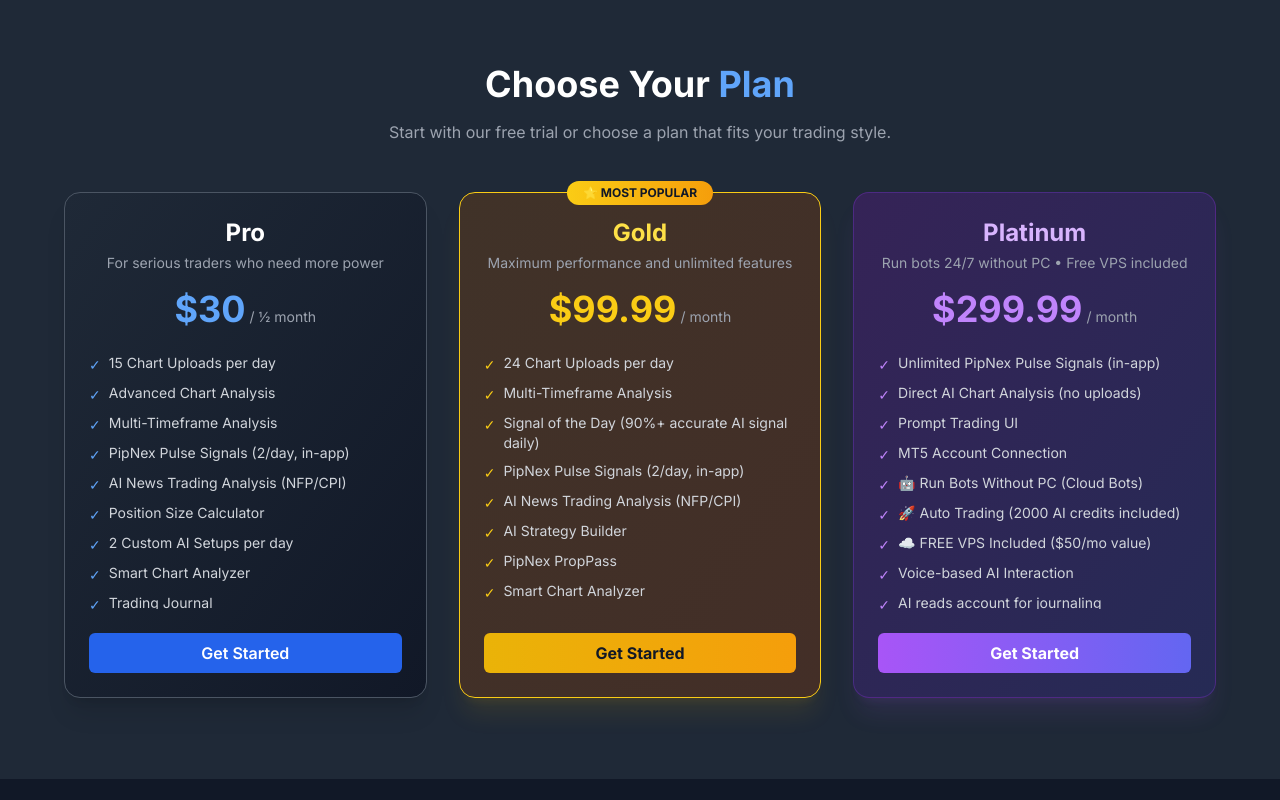
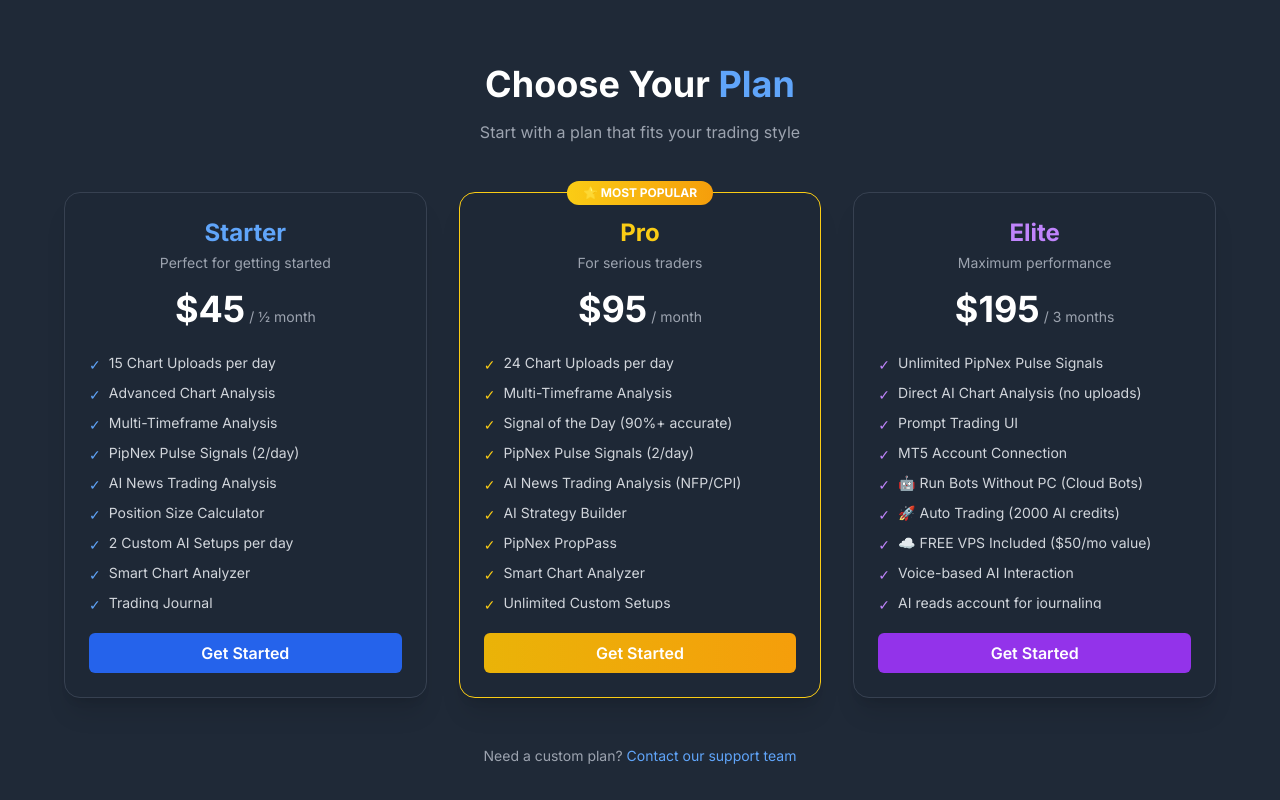
Before and after one commit to Calekyz/pipnex-algo, a Next.js app: page / in a window 1280 px wide. Shown: the part 980-1780 px from the top of the page. Built offline with nearby package versions, Linux system fonts and the light colour scheme; no server answers.

Commit message:
Update page.tsx

```diff
--- a/app/page.tsx
+++ b/app/page.tsx
@@ -16,7 +16,6 @@ export default function HomePage() {
     <div className="min-h-screen">
       {/* ========== HERO SECTION ========== */}
       <section className="relative min-h-screen bg-gradient-to-br from-gray-900 via-gray-800 to-gray-900 overflow-hidden">
-        {/* Background Image with MORE visibility */}
         <div className="absolute inset-0">
           <Image
             src="https://i.postimg.cc/jqNxmpDF/Forex-Trading-and-Chart-Wallpapers-Collection.jpg"
@@ -28,13 +27,11 @@ export default function HomePage() {
           <div className="absolute inset-0 bg-gradient-to-br from-gray-900/85 via-gray-800/75 to-gray-900/85"></div>
         </div>
 
-        {/* Animated Elements */}
         <div className="absolute inset-0 overflow-hidden">
           <div className="absolute top-20 left-20 w-72 h-72 bg-blue-500/10 rounded-full blur-3xl animate-pulse"></div>
           <div className="absolute bottom-20 right-20 w-96 h-96 bg-purple-500/10 rounded-full blur-3xl animate-pulse delay-1000"></div>
         </div>
 
-        {/* Navigation */}
         <nav className="relative z-10 container mx-auto px-4 py-6 flex justify-between items-center">
           <Link href="/" className="flex items-center gap-3">
             <Image
@@ -77,7 +74,6 @@ export default function HomePage() {
           </div>
         </nav>
 
-        {/* Hero Content */}
         <main className="relative z-10 container mx-auto px-4 py-16 md:py-20 text-center">
           <div className="max-w-4xl mx-auto">
             <div className="inline-block bg-white/10 backdrop-blur-sm border border-white/10 rounded-full px-6 py-2 mb-6">
@@ -99,7 +95,7 @@ export default function HomePage() {
               and actionable trading signals for major currency pairs.
             </p>
 
-            {/* Stats - Horizontal after title */}
+            {/* Stats */}
             <div className="flex flex-wrap justify-center gap-8 md:gap-12 mb-10">
               <div className="text-center">
                 <div className="text-3xl md:text-4xl font-bold text-blue-400">3K+</div>
@@ -115,7 +111,6 @@ export default function HomePage() {
               </div>
             </div>
 
-            {/* Start Trading Button - Yellow/Orange Gradient */}
             <Link href="/sign-up">
               <Button
                 size="lg"
@@ -178,49 +173,52 @@ export default function HomePage() {
         </div>
       </section>
 
-      {/* ========== PRICING SECTION ========== */}
+      {/* ========== PRICING SECTION (UPDATED) ========== */}
       <section id="pricing" className="py-16 md:py-20 bg-gray-800 border-t border-gray-700">
         <div className="container mx-auto px-4">
           <h2 className="text-3xl md:text-4xl font-bold text-white text-center mb-4">
             Choose Your <span className="text-blue-400">Plan</span>
           </h2>
           <p className="text-gray-400 text-center max-w-2xl mx-auto mb-12">
-            Start with our free trial or choose a plan that fits your trading style.
+            Start with a plan that fits your trading style
           </p>
 
           <div className="grid grid-cols-1 md:grid-cols-3 gap-8 max-w-6xl mx-auto">
-            {/* Pro Plan - Blue/Silver */}
-            <PricingCardPro
-              name="Pro"
-              description="For serious traders who need more power"
-              price="$30"
+            {/* Starter Plan – Blue/Silver */}
+            <PricingCard
+              name="Starter"
+              description="Perfect for getting started"
+              price="$45"
               period="/ ½ month"
               features={[
                 "15 Chart Uploads per day",
                 "Advanced Chart Analysis",
                 "Multi-Timeframe Analysis",
-                "PipNex Pulse Signals (2/day, in-app)",
-                "AI News Trading Analysis (NFP/CPI)",
+                "PipNex Pulse Signals (2/day)",
+                "AI News Trading Analysis",
                 "Position Size Calculator",
                 "2 Custom AI Setups per day",
                 "Smart Chart Analyzer",
                 "Trading Journal",
                 "24/7 Priority Support",
               ]}
+              planKey="starter"
               popular={false}
+              color="blue"
+              buttonText="Get Started"
             />
 
-            {/* Gold Plan - Gold/Yellow */}
-            <PricingCardGold
-              name="Gold"
-              description="Maximum performance and unlimited features"
-              price="$99.99"
+            {/* Pro Plan – Gold/Yellow */}
+            <PricingCard
+              name="Pro"
+              description="For serious traders"
+              price="$95"
               period="/ month"
               features={[
                 "24 Chart Uploads per day",
                 "Multi-Timeframe Analysis",
-                "Signal of the Day (90%+ accurate AI signal daily)",
-                "PipNex Pulse Signals (2/day, in-app)",
+                "Signal of the Day (90%+ accurate)",
+                "PipNex Pulse Signals (2/day)",
                 "AI News Trading Analysis (NFP/CPI)",
                 "AI Strategy Builder",
                 "PipNex PropPass",
@@ -228,22 +226,25 @@ export default function HomePage() {
                 "Unlimited Custom Setups",
                 "24/7 Priority Support",
               ]}
+              planKey="pro"
               popular={true}
+              color="gold"
+              buttonText="Get Started"
             />
 
-            {/* Platinum Plan - Purple/Platinum */}
-            <PricingCardPlatinum
-              name="Platinum"
-              description="Run bots 24/7 without PC • Free VPS included"
-              price="$299.99"
-              period="/ month"
+            {/* Elite Plan – Purple/Platinum */}
+            <PricingCard
+              name="Elite"
+              description="Maximum performance"
+              price="$195"
+              period="/ 3 months"
               features={[
-                "Unlimited PipNex Pulse Signals (in-app)",
+                "Unlimited PipNex Pulse Signals",
                 "Direct AI Chart Analysis (no uploads)",
                 "Prompt Trading UI",
                 "MT5 Account Connection",
                 "🤖 Run Bots Without PC (Cloud Bots)",
-                "🚀 Auto Trading (2000 AI credits included)",
+                "🚀 Auto Trading (2000 AI credits)",
                 "☁️ FREE VPS Included ($50/mo value)",
                 "Voice-based AI Interaction",
                 "AI reads account for journaling",
@@ -253,8 +254,17 @@ export default function HomePage() {
                 "Priority AI processing",
                 "White-glove support",
               ]}
+              planKey="elite"
               popular={false}
+              color="purple"
+              buttonText="Get Started"
             />
+          </div>
+
+          <div className="text-center mt-12">
+            <p className="text-gray-400 text-sm">
+              Need a custom plan? <Link href="/dashboard/contact-support" className="text-blue-400 hover:text-blue-300">Contact our support team</Link>
+            </p>
           </div>
         </div>
       </section>
@@ -305,104 +315,86 @@ function FeatureCard({ icon, title, description }: { icon: string; title: string
 }
 
 // ============================================
-// PRICING CARDS WITH DIFFERENT COLORS
+// PRICING CARD COMPONENT (UPDATED)
 // ============================================
 
-function PricingCardPro({ name, description, price, period, features, popular }: any) {
+function PricingCard({
+  name,
+  description,
+  price,
+  period,
+  features,
+  planKey,
+  popular,
+  color,
+  buttonText,
+}: {
+  name: string;
+  description: string;
+  price: string;
+  period: string;
+  features: string[];
+  planKey: string;
+  popular: boolean;
+  color: 'blue' | 'gold' | 'purple';
+  buttonText: string;
+}) {
+  const colorMap = {
+    blue: {
+      border: 'border-blue-400',
+      bg: 'bg-blue-500/10',
+      text: 'text-blue-400',
+      button: 'bg-blue-600 hover:bg-blue-700',
+      popularBadge: 'bg-blue-500',
+    },
+    gold: {
+      border: 'border-yellow-400',
+      bg: 'bg-yellow-500/10',
+      text: 'text-yellow-400',
+      button: 'bg-gradient-to-r from-yellow-500 to-amber-500 hover:from-yellow-600 hover:to-amber-600',
+      popularBadge: 'bg-gradient-to-r from-yellow-400 to-amber-500',
+    },
+    purple: {
+      border: 'border-purple-400',
+      bg: 'bg-purple-500/10',
+      text: 'text-purple-400',
+      button: 'bg-purple-600 hover:bg-purple-700',
+      popularBadge: 'bg-purple-500',
+    },
+  };
+
+  const colors = colorMap[color];
+
   return (
-    <div className={`relative bg-gradient-to-br from-gray-800 to-gray-900 border ${popular ? 'border-blue-400' : 'border-gray-600'} rounded-2xl p-6 shadow-xl hover:shadow-2xl transition-all duration-300 hover:-translate-y-1`}>
+    <div className={`relative bg-gray-800/50 border ${popular ? colors.border : 'border-gray-700'} rounded-2xl p-6 hover:border-${colors.border} transition-all shadow-xl hover:shadow-2xl`}>
       {popular && (
-        <div className="absolute -top-3 left-1/2 transform -translate-x-1/2 bg-blue-500 text-white text-xs font-bold px-4 py-1 rounded-full">
-          MOST POPULAR
+        <div className={`absolute -top-3 left-1/2 transform -translate-x-1/2 ${colors.popularBadge} text-white text-xs font-bold px-4 py-1 rounded-full`}>
+          ⭐ MOST POPULAR
         </div>
       )}
       <div className="text-center mb-6">
-        <h3 className="text-2xl font-bold text-white">{name}</h3>
+        <h3 className={`text-2xl font-bold ${colors.text}`}>{name}</h3>
         <p className="text-gray-400 text-sm mt-1">{description}</p>
         <div className="mt-4">
-          <span className="text-4xl font-bold text-blue-400">{price}</span>
+          <span className="text-4xl font-bold text-white">{price}</span>
           <span className="text-gray-400 text-sm ml-1">{period}</span>
         </div>
       </div>
+
       <div className="space-y-2 mb-6 max-h-64 overflow-y-auto">
-        {features.map((feature: string, i: number) => (
+        {features.map((feature, i) => (
           <div key={i} className="flex items-start gap-2 text-sm">
-            <span className="text-blue-400 mt-0.5">✓</span>
+            <span className={`${colors.text} mt-0.5`}>✓</span>
             <span className="text-gray-300">{feature}</span>
           </div>
         ))}
       </div>
-      <Link href="/sign-up">
-        <Button className="w-full bg-blue-600 hover:bg-blue-700 text-white font-semibold transition-all">
-          Get Started
+
+      <Link href="/dashboard/subscription">
+        <Button className={`w-full ${colors.button} text-white font-semibold transition-all`}>
+          {buttonText}
         </Button>
       </Link>
     </div>
   );
 }
-
-function PricingCardGold({ name, description, price, period, features, popular }: any) {
-  return (
-    <div className={`relative bg-gradient-to-br from-yellow-900/40 to-amber-900/40 border ${popular ? 'border-yellow-400' : 'border-yellow-600/30'} rounded-2xl p-6 shadow-xl shadow-yellow-500/10 hover:shadow-2xl hover:shadow-yellow-500/20 transition-all duration-300 hover:-translate-y-1`}>
-      {popular && (
-        <div className="absolute -top-3 left-1/2 transform -translate-x-1/2 bg-gradient-to-r from-yellow-400 to-amber-500 text-gray-900 text-xs font-bold px-4 py-1 rounded-full">
-          ⭐ MOST POPULAR
-        </div>
-      )}
-      <div className="text-center mb-6">
-        <h3 className="text-2xl font-bold text-yellow-300">{name}</h3>
-        <p className="text-gray-400 text-sm mt-1">{description}</p>
-        <div className="mt-4">
-          <span className="text-4xl font-bold text-yellow-400">{price}</span>
-          <span className="text-gray-400 text-sm ml-1">{period}</span>
-        </div>
-      </div>
-      <div className="space-y-2 mb-6 max-h-64 overflow-y-auto">
-        {features.map((feature: string, i: number) => (
-          <div key={i} className="flex items-start gap-2 text-sm">
-            <span className="text-yellow-400 mt-0.5">✓</span>
-            <span className="text-gray-300">{feature}</span>
-          </div>
-        ))}
-      </div>
-      <Link href="/sign-up">
-        <Button className="w-full bg-gradient-to-r from-yellow-500 to-amber-500 hover:from-yellow-600 hover:to-amber-600 text-gray-900 font-bold transition-all">
-          Get Started
-        </Button>
-      </Link>
-    </div>
-  );
-}
-
-function PricingCardPlatinum({ name, description, price, period, features, popular }: any) {
-  return (
-    <div className={`relative bg-gradient-to-br from-purple-900/40 to-indigo-900/40 border ${popular ? 'border-purple-400' : 'border-purple-600/30'} rounded-2xl p-6 shadow-xl shadow-purple-500/10 hover:shadow-2xl hover:shadow-purple-500/20 transition-all duration-300 hover:-translate-y-1`}>
-      {popular && (
-        <div className="absolute -top-3 left-1/2 transform -translate-x-1/2 bg-gradient-to-r from-purple-400 to-indigo-500 text-white text-xs font-bold px-4 py-1 rounded-full">
-          ELITE
-        </div>
-      )}
-      <div className="text-center mb-6">
-        <h3 className="text-2xl font-bold text-purple-300">{name}</h3>
-        <p className="text-gray-400 text-sm mt-1">{description}</p>
-        <div className="mt-4">
-          <span className="text-4xl font-bold text-purple-400">{price}</span>
-          <span className="text-gray-400 text-sm ml-1">{period}</span>
-        </div>
-      </div>
-      <div className="space-y-2 mb-6 max-h-64 overflow-y-auto">
-        {features.map((feature: string, i: number) => (
-          <div key={i} className="flex items-start gap-2 text-sm">
-            <span className="text-purple-400 mt-0.5">✓</span>
-            <span className="text-gray-300">{feature}</span>
-          </div>
-        ))}
-      </div>
-      <Link href="/sign-up">
-        <Button className="w-full bg-gradient-to-r from-purple-500 to-indigo-500 hover:from-purple-600 hover:to-indigo-600 text-white font-bold transition-all">
-          Get Started
-        </Button>
-      </Link>
-    </div>
-  );
-}
```
